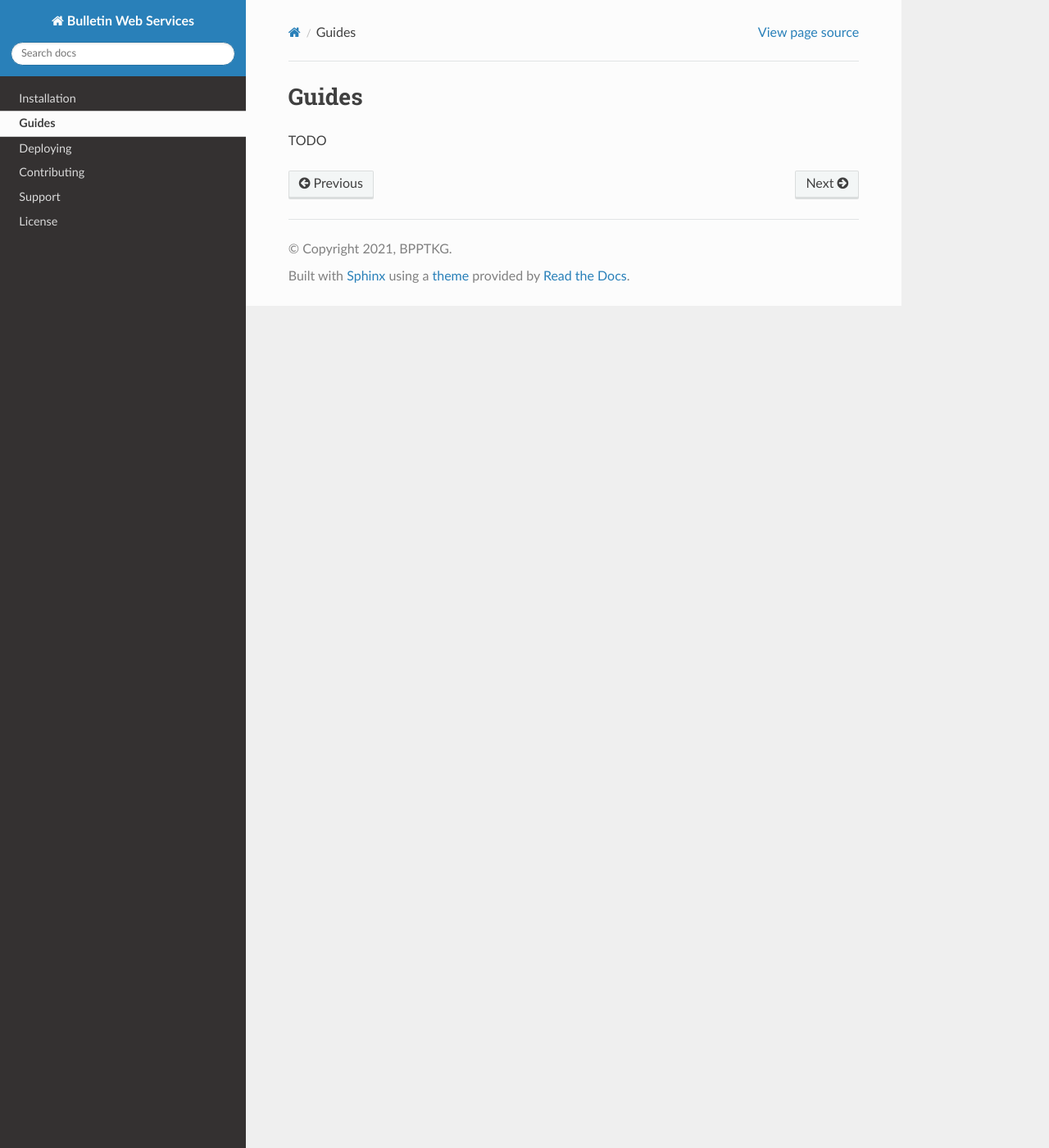
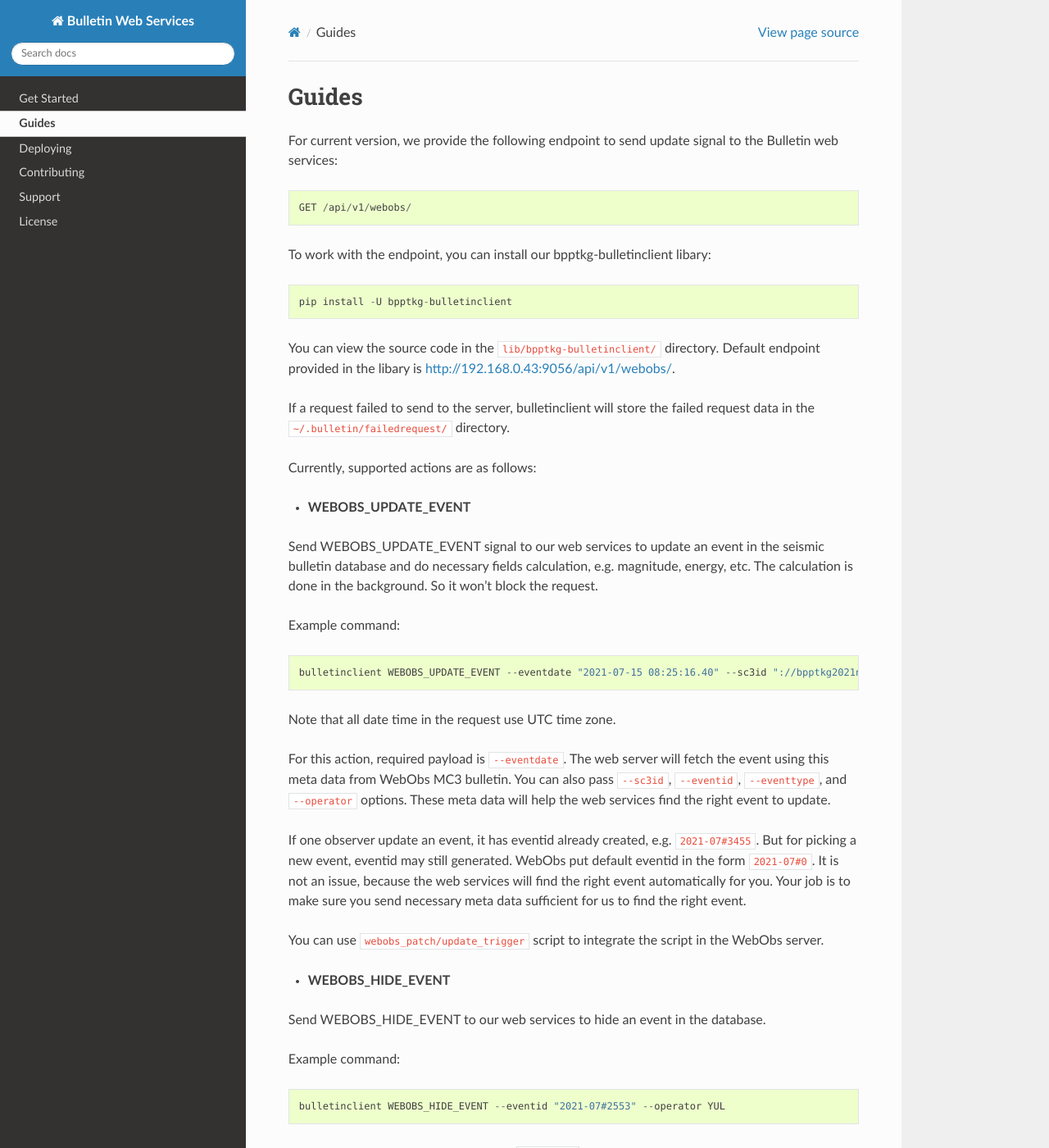
Before and after one commit to bpptkg/bulletin, a Sphinx documentation site: the page built from docs/guides.rst, in a window 1280 px wide and 1400 px high. Shown: the whole window at 82% size. Built offline with Sphinx 7.4.7 and the Read the Docs theme 2.0.0, drawn with Linux system fonts in a browser that asks for light colours; some of the changed text lies outside the part shown.

Commit message:
Update documentation

```diff
--- a/docs/guides.rst
+++ b/docs/guides.rst
@@ -2,4 +2,90 @@
 Guides
 ======
 
-TODO
+For current version, we provide the following endpoint to send update signal to
+the Bulletin web services: ::
+
+    GET /api/v1/webobs/
+
+To work with the endpoint, you can install our bpptkg-bulletinclient libary: ::
+
+    pip install -U bpptkg-bulletinclient
+
+You can view the source code in the ``lib/bpptkg-bulletinclient/`` directory.
+Default endpoint provided in the libary is
+http://192.168.0.43:9056/api/v1/webobs/.
+
+If a request failed to send to the server, bulletinclient will store the failed
+request data in the ``~/.bulletin/failedrequest/`` directory.
+
+Currently, supported actions are as follows:
+
+- **WEBOBS_UPDATE_EVENT**
+
+Send WEBOBS_UPDATE_EVENT signal to our web services to update an event in the
+seismic bulletin database and do necessary fields calculation, e.g. magnitude,
+energy, etc. The calculation is done in the background. So it won't block the
+request.
+
+Example command: ::
+
+  bulletinclient WEBOBS_UPDATE_EVENT --eventdate "2021-07-15 08:25:16.40" --sc3id "://bpptkg2021nupjan" --operator IND --eventtype MP --eventid "2021-07#235"
+
+Note that all date time in the request use UTC time zone.
+
+For this action, required payload is ``--eventdate``. The web server will fetch
+the event using this meta data from WebObs MC3 bulletin. You can also pass
+``--sc3id``, ``--eventid``, ``--eventtype``, and ``--operator`` options. These
+meta data will help the web services find the right event to update.
+
+If one observer update an event, it has eventid already created, e.g.
+``2021-07#3455``. But for picking a new event, eventid may still generated.
+WebObs put default eventid in the form ``2021-07#0``. It is not an issue,
+because the web services will find the right event automatically for you. Your
+job is to make sure you send necessary meta data sufficient for us to find the
+right event.
+
+You can use ``webobs_patch/update_trigger`` script to integrate the script in
+the WebObs server.
+
+- **WEBOBS_HIDE_EVENT**
+
+Send WEBOBS_HIDE_EVENT to our web services to hide an event in the database.
+
+Example command: ::
+
+  bulletinclient WEBOBS_HIDE_EVENT --eventid "2021-07#2553" --operator YUL
+
+For hiding an event, required payload is ``--eventid``.
+
+You can use ``webobs_patch/hide_trigger`` script to integrate the script in the
+WebObs server.
+
+- **WEBOBS_RESTORE_EVENT**
+
+Send WEBOBS_RESTORE_EVENT to our web services to restore an event in the
+database.
+
+Example command: ::
+
+  bulletinclient WEBOBS_RESTORE_EVENT --eventid "2021-07#425" --eventtype ROCKFALL --operator RWL
+
+For this action, required payloads are ``--eventid`` and ``--eventtype``.
+
+You can use ``webobs_patch/hide_trigger`` script to integrate the script in the
+WebObs server.
+
+- **WEBOBS_DELETE_EVENT**
+
+Send WEBOBS_DELETE_EVENT to our web services to delete an event in the database.
+The web server apply soft delete (hide the event) instead of actually delete the
+event in the database to prevent data loss.
+
+Example command: ::
+
+  bulletinclient WEBOBS_DELETE_EVENT --eventid "2021-07#5534" --operator YUL
+
+For this action, required payload is ``--eventid``.
+
+You can use ``webobs_patch/delete_trigger`` script to integrate the script in
+the WebObs server.
--- a/docs/installation.rst
+++ /dev/null
@@ -1,5 +0,0 @@
-============
-Installation
-============
-
-TODO
```
Also changed, not shown: docs/data/index.json (added, +8 -0 lines), docs/deploying.rst (+61 -1 lines), docs/get_started.rst (added, +58 -0 lines), docs/index.rst (+5 -2 lines).
